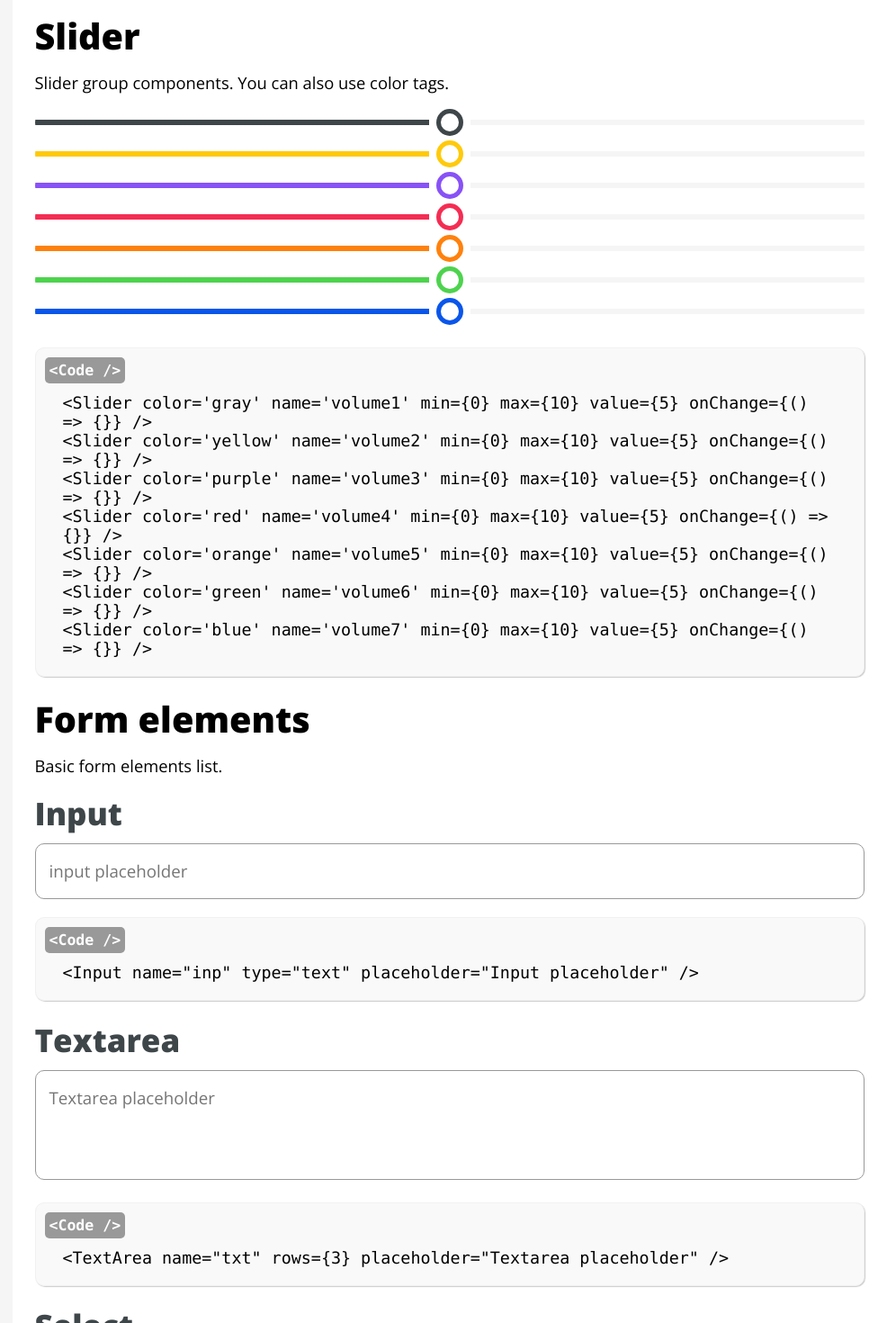
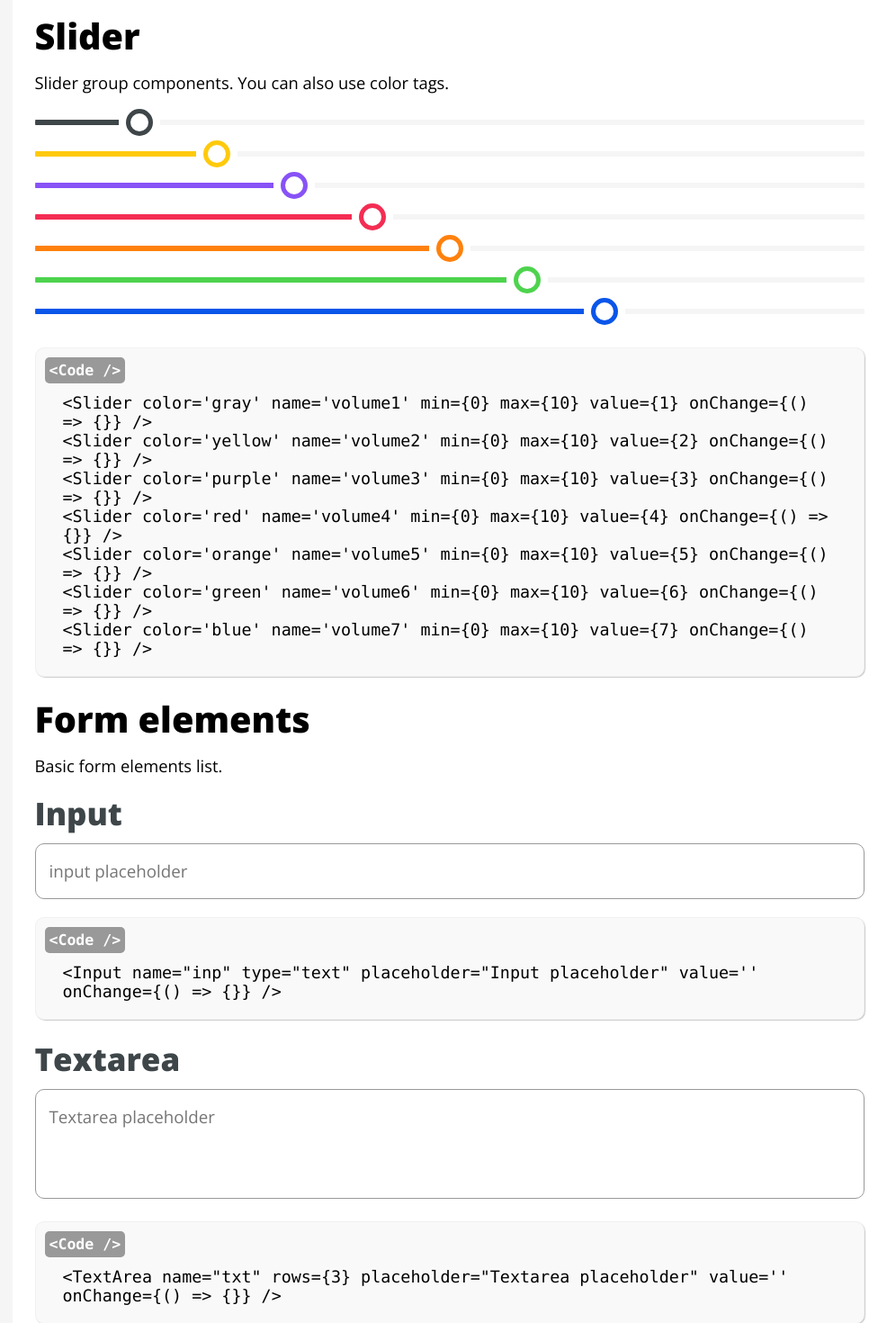
Before and after one commit to cenksari/react-ui-components, a React (Create React App) app: page / in a window 1280 px wide. Shown: the part 4840-6310 px from the top of the page at 90% size, without its empty margins (294-1280 px from the left). Built offline with nearby package versions, Linux system fonts and the light colour scheme.

Commit message:
input values

```diff
--- a/src/components/Forms/Input.js
+++ b/src/components/Forms/Input.js
@@ -2,14 +2,28 @@ import { memo } from 'react';
 
 import PropTypes from 'prop-types';
 
-const Input = memo(({ name, type, placeholder }) => (
-  <input type={type} name={name} className='input-text' placeholder={placeholder} />
+const Input = memo(({ name, type, placeholder, value, onChange }) => (
+  <input
+    type={type}
+    name={name}
+    className='input-text'
+    placeholder={placeholder}
+    value={value}
+    onChange={onChange}
+  />
 ));
+
+Input.defaultProps = {
+  value: '',
+  onChange: () => {},
+};
 
 Input.propTypes = {
   name: PropTypes.string.isRequired,
   type: PropTypes.string.isRequired,
   placeholder: PropTypes.string.isRequired,
+  value: PropTypes.string,
+  onChange: PropTypes.func,
 };
 
 export default Input;
--- a/src/pages/FormElements.js
+++ b/src/pages/FormElements.js
@@ -1,3 +1,5 @@
+import { useState } from 'react';
+
 import Row from '../components/Containers/Row';
 import Heading from '../components/Elements/Heading';
 import Input from '../components/Forms/Input';
@@ -5,24 +7,48 @@ import Radio from '../components/Forms/Radio';
 import Switch from '../components/Forms/Switch';
 import TextArea from '../components/Forms/TextArea';
 
-const FormElements = () => (
+const FormElements = () => {
+  const [inputValue, setInputValue] = useState('');
+  const [textAreaValue, setTextAreaValue] = useState('');
+
+  const handleInputChange = (e) => {
+    setInputValue(e.target.value);
+  };
+
+  const handleTextAreaChange = (e) => {
+    setTextAreaValue(e.target.value);
+  };
+
+  return (
     <>
       <Row className='margin-bottom'>
         <a aria-label='input' id='input' href='#input' />
         <Heading type={2} color='gray' text='Input' />
-      <Input name='inp' type='text' placeholder='input placeholder' />
+        <Input
+          name='inp'
+          type='text'
+          placeholder='input placeholder'
+          value={inputValue}
+          onChange={handleInputChange}
+        />
         <code>
           &lt;Input name=&quot;inp&quot; type=&quot;text&quot; placeholder=&quot;Input
-        placeholder&quot; /&gt;
+          placeholder&quot; value=&apos;&apos; onChange={'{() => {}}'} /&gt;
         </code>
       </Row>
       <Row className='margin-bottom'>
         <a aria-label='textarea' id='textarea' href='#textarea' />
         <Heading type={2} color='gray' text='Textarea' />
-      <TextArea name='txt' rows={3} placeholder='Textarea placeholder' />
+        <TextArea
+          name='txt'
+          rows={3}
+          placeholder='Textarea placeholder'
+          value={textAreaValue}
+          onChange={handleTextAreaChange}
+        />
         <code>
-        &lt;TextArea name=&quot;txt&quot; rows={'{3}'} placeholder=&quot;Textarea placeholder&quot;
-        /&gt;
+          &lt;TextArea name=&quot;txt&quot; rows={'{3}'} placeholder=&quot;Textarea
+          placeholder&quot; value=&apos;&apos; onChange={'{() => {}}'} /&gt;
         </code>
       </Row>
       <Row className='margin-bottom'>
@@ -156,5 +182,6 @@ const FormElements = () => (
       </Row>
     </>
   );
+};
 
 export default FormElements;
--- a/src/pages/Sliders.js
+++ b/src/pages/Sliders.js
@@ -4,63 +4,114 @@ import Row from '../components/Containers/Row';
 import Slider from '../components/Forms/Slider';
 
 const Sliders = () => {
-  const [value, setValue] = useState(5);
+  const [value1, setValue1] = useState(1);
+  const [value2, setValue2] = useState(2);
+  const [value3, setValue3] = useState(3);
+  const [value4, setValue4] = useState(4);
+  const [value5, setValue5] = useState(5);
+  const [value6, setValue6] = useState(6);
+  const [value7, setValue7] = useState(7);
 
-  const handleChange = (e) => {
-    setValue(e.target.value);
+  const handleChange1 = (e) => {
+    setValue1(+e.target.value);
+  };
+
+  const handleChange2 = (e) => {
+    setValue2(+e.target.value);
+  };
+
+  const handleChange3 = (e) => {
+    setValue3(+e.target.value);
+  };
+
+  const handleChange4 = (e) => {
+    setValue4(+e.target.value);
+  };
+
+  const handleChange5 = (e) => {
+    setValue5(+e.target.value);
+  };
+
+  const handleChange6 = (e) => {
+    setValue6(+e.target.value);
+  };
+
+  const handleChange7 = (e) => {
+    setValue7(+e.target.value);
   };
 
   return (
     <Row className='margin-bottom'>
-      <Slider color='gray' name='volume1' min={0} max={10} value={value} onChange={handleChange} />
+      <Slider
+        color='gray'
+        name='volume1'
+        min={0}
+        max={10}
+        value={value1}
+        onChange={handleChange1}
+      />
       <Slider
         color='yellow'
         name='volume2'
         min={0}
         max={10}
-        value={value}
-        onChange={handleChange}
+        value={value2}
+        onChange={handleChange2}
       />
       <Slider
         color='purple'
         name='volume3'
         min={0}
         max={10}
-        value={value}
-        onChange={handleChange}
+        value={value3}
+        onChange={handleChange3}
       />
-      <Slider color='red' name='volume4' min={0} max={10} value={value} onChange={handleChange} />
+      <Slider color='red' name='volume4' min={0} max={10} value={value4} onChange={handleChange4} />
       <Slider
         color='orange'
         name='volume5'
         min={0}
         max={10}
-        value={value}
-        onChange={handleChange}
+        value={value5}
+        onChange={handleChange5}
       />
-      <Slider color='green' name='volume6' min={0} max={10} value={value} onChange={handleChange} />
-      <Slider color='blue' name='volume7' min={0} max={10} value={value} onChange={handleChange} />
+      <Slider
+        color='green'
+        name='volume6'
+        min={0}
+        max={10}
+        value={value6}
+        onChange={handleChange6}
+      />
+      <Slider
+        color='blue'
+        name='volume7'
+        min={0}
+        max={10}
+        value={value7}
+        onChange={handleChange7}
+      />
       <code>
         &lt;Slider color=&apos;gray&apos; name=&apos;volume1&apos; min={'{0}'} max={'{10}'} value=
-        {'{5}'} onChange={'{() => {}}'} /&gt;
+        {'{1}'} onChange={'{() => {}}'} /&gt;
         <br />
         &lt;Slider color=&apos;yellow&apos; name=&apos;volume2&apos; min={'{0}'} max={'{10}'} value=
-        {'{5}'} onChange={'{() => {}}'} /&gt;
+        {'{2}'} onChange={'{() => {}}'} /&gt;
         <br />
         &lt;Slider color=&apos;purple&apos; name=&apos;volume3&apos; min={'{0}'} max={'{10}'} value=
-        {'{5}'} onChange={'{() => {}}'} /&gt;
+        {'{3}'} onChange={'{() => {}}'} /&gt;
         <br />
         &lt;Slider color=&apos;red&apos; name=&apos;volume4&apos; min={'{0}'} max={'{10}'} value=
-        {'{5}'} onChange={'{() => {}}'} /&gt;
+        {'{4}'} onChange={'{() => {}}'} /&gt;
         <br />
         &lt;Slider color=&apos;orange&apos; name=&apos;volume5&apos; min={'{0}'} max={'{10}'} value=
         {'{5}'} onChange={'{() => {}}'} /&gt;
         <br />
         &lt;Slider color=&apos;green&apos; name=&apos;volume6&apos; min={'{0}'} max={'{10}'} value=
-        {'{5}'} onChange={'{() => {}}'} /&gt;
+        {'{6}'} onChange={'{() => {}}'} /&gt;
         <br />
         &lt;Slider color=&apos;blue&apos; name=&apos;volume7&apos; min={'{0}'} max={'{10}'} value=
-        {'{5}'} onChange={'{() => {}}'} /&gt;
+        {'{7}'} onChange={'{() => {}}'} /&gt;
       </code>
     </Row>
   );
```
Lines whose indentation alone changed are shown as unchanged.
